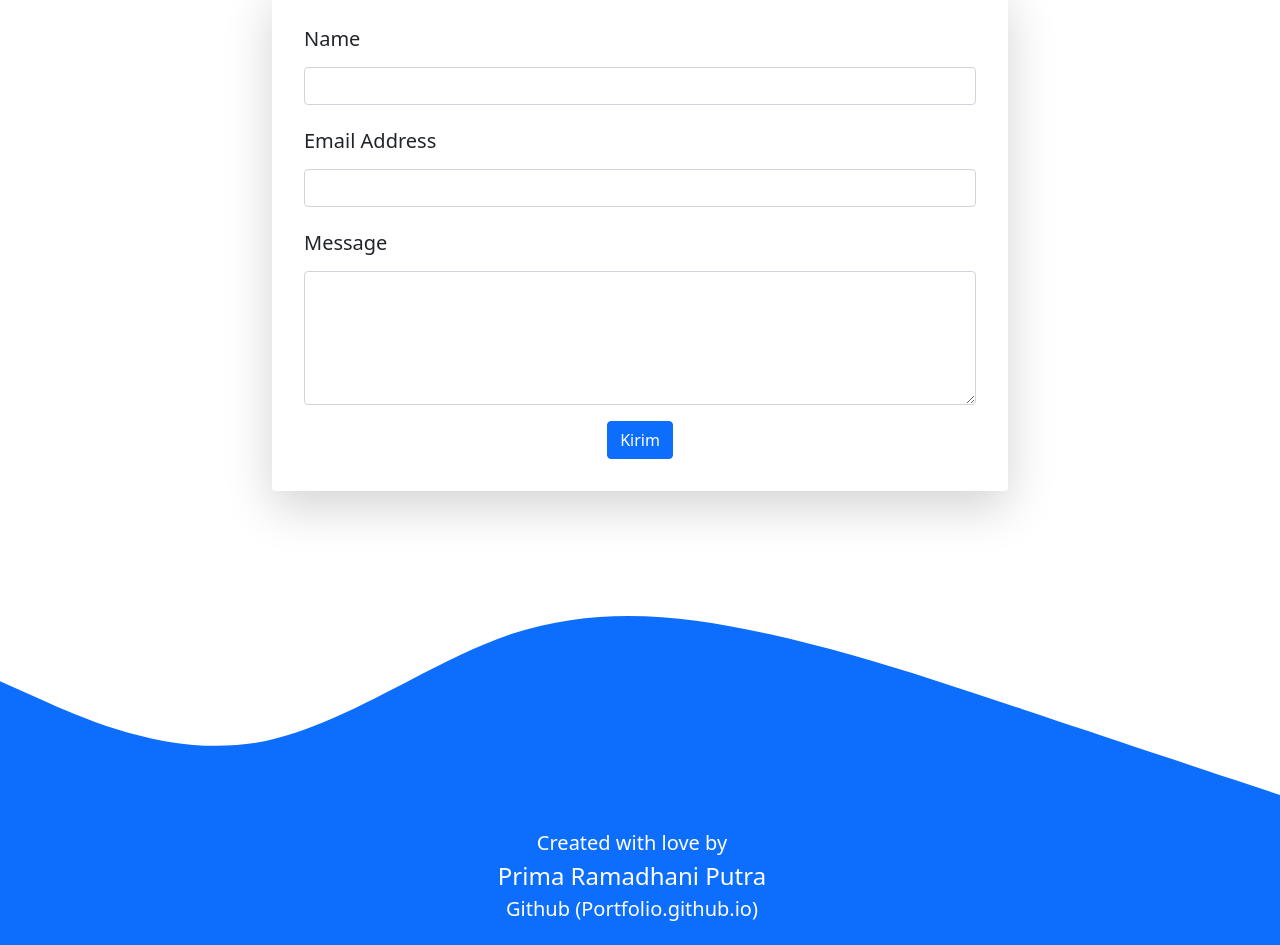
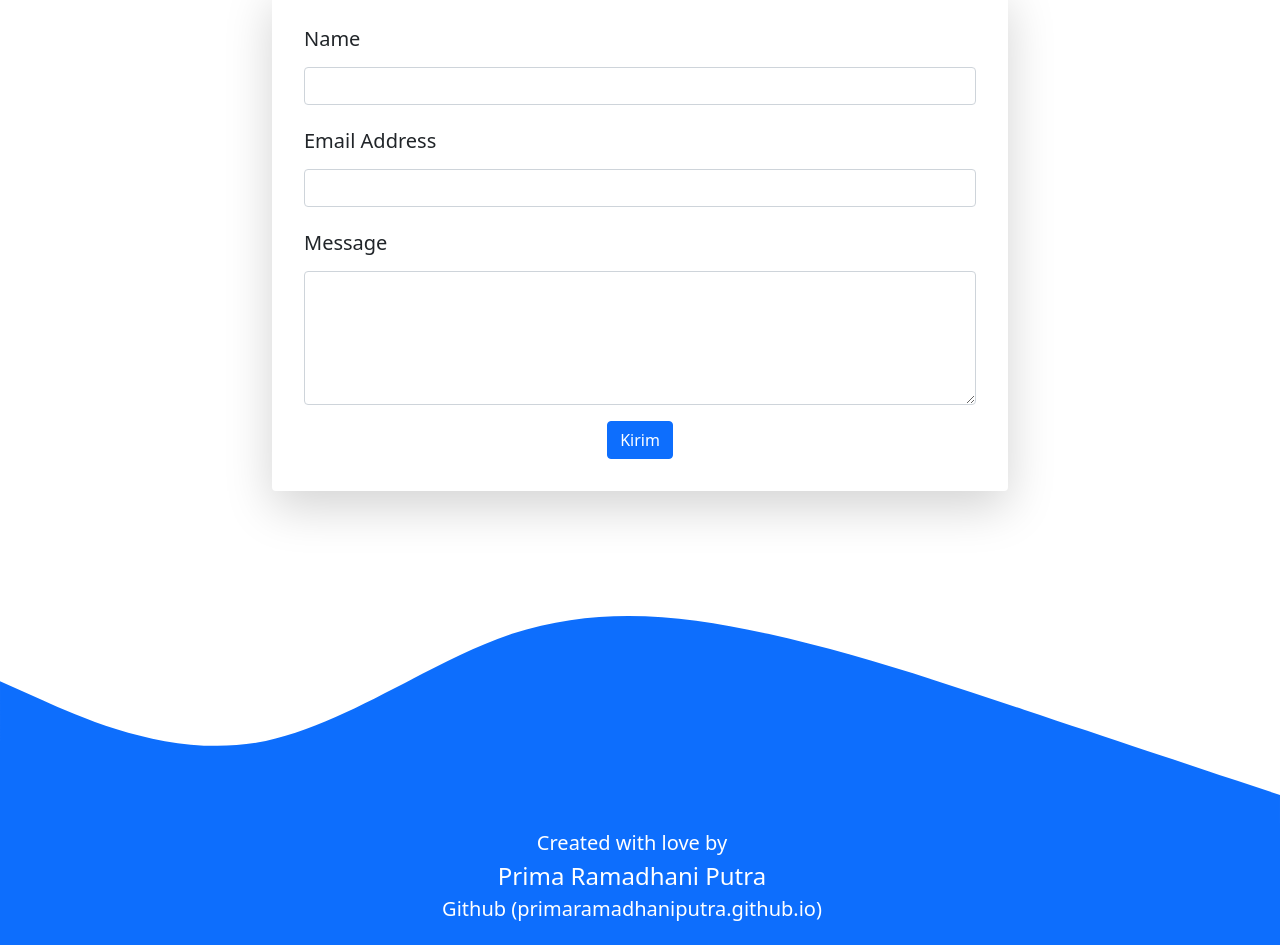
Before and after one commit to primaramadhaniputra/primaramadhaniputra.github.io, a plain HTML site: page index.html in a window 1280 px wide. Shown: the part 2878-3823 px from the top of the page. Drawn offline with nearby package versions, Linux system fonts and the light colour scheme.

Commit message:
memperbaiki footer

```diff
--- a/index.html
+++ b/index.html
@@ -227,7 +227,7 @@
               <p class="fs-5 navbar-brand">
                 Created with love by <br />
                 <span class="fs-4">Prima Ramadhani Putra</span><br />
-                <span class="fs-5">Github (Portfolio.github.io)</span>
+                <span class="fs-5">Github (primaramadhaniputra.github.io)</span>
               </p>
             </div>
           </div>
```
